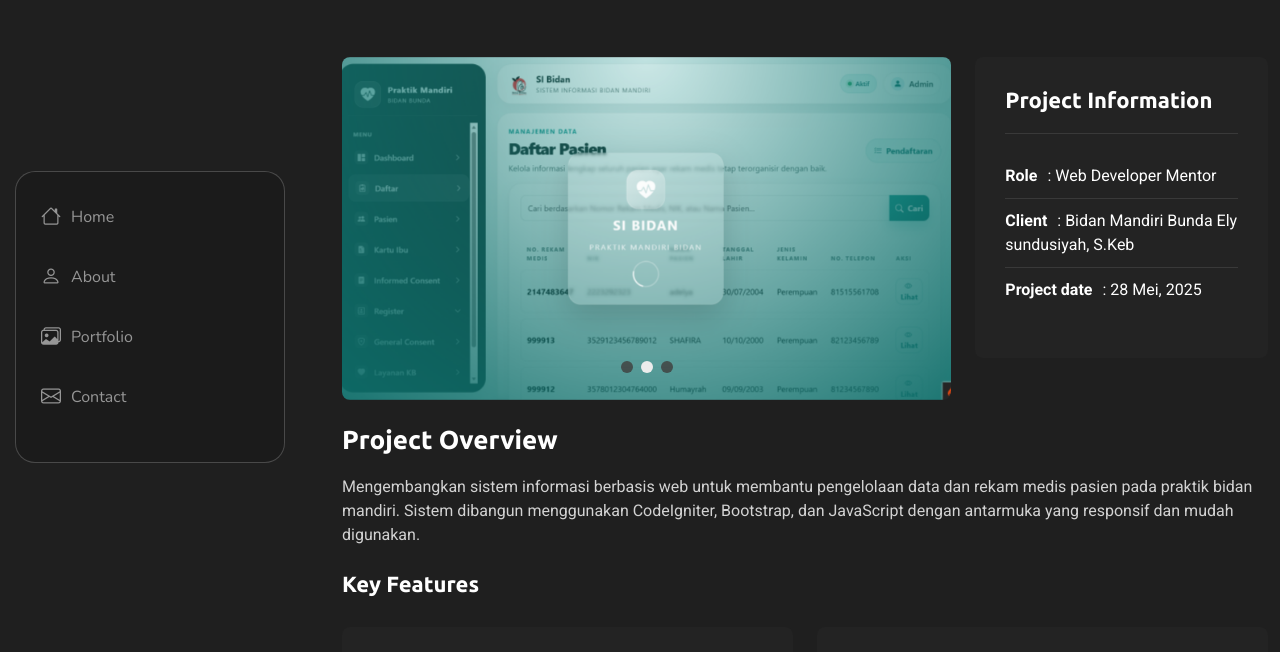
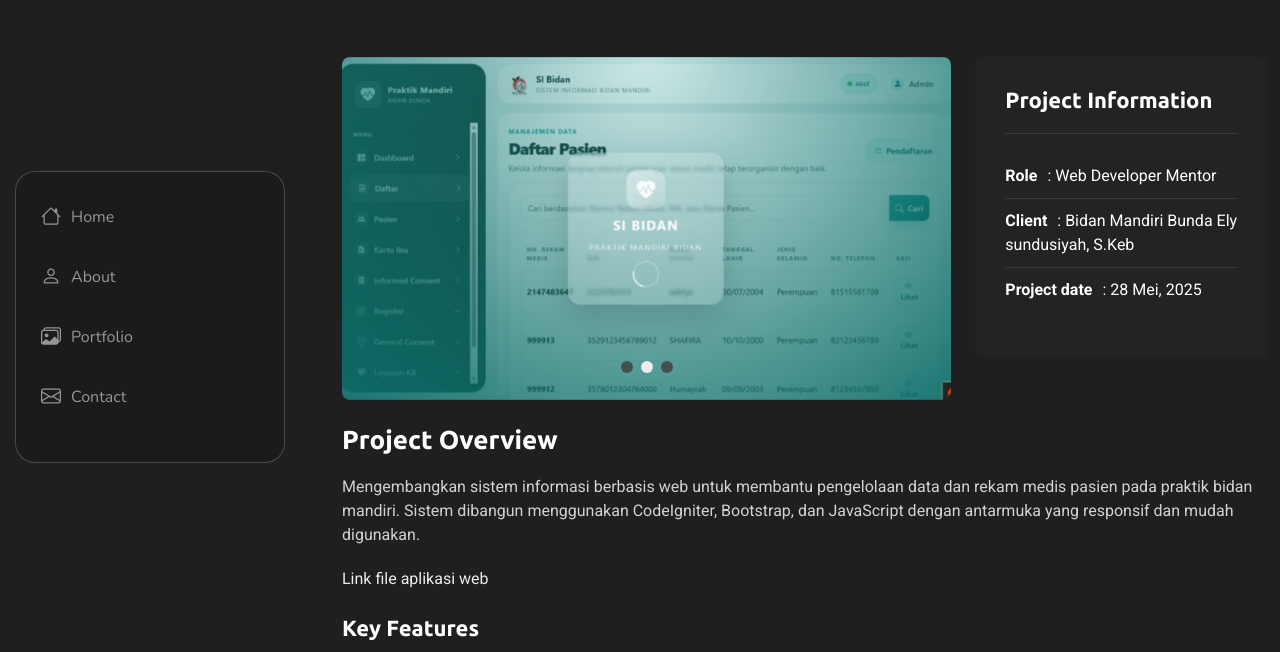
Before and after one commit to riyansyah19/riyansyah19.github.io, a plain HTML site: page portfolio-details bidan.html in a window 1280 px wide. Shown: the part 83-735 px from the top of the page. Drawn offline with nearby package versions, Linux system fonts and the light colour scheme.

Commit message:
update bidan

```diff
--- a/portfolio-details bidan.html
+++ b/portfolio-details bidan.html
@@ -160,6 +160,7 @@
               <p>
                 Mengembangkan sistem informasi berbasis web untuk membantu pengelolaan data dan rekam medis pasien pada praktik bidan mandiri. Sistem dibangun menggunakan CodeIgniter, Bootstrap, dan JavaScript dengan antarmuka yang responsif dan mudah digunakan.
               </p>
+              <a href="https://github.com/riyansyah19/bidan">Link file aplikasi web</a>
               <!-- <p>
                 Amet consequatur qui dolore veniam voluptatem voluptatem sit. Non aspernatur atque natus ut cum nam et. Praesentium error dolores rerum minus sequi quia veritatis eum. Eos et doloribus doloremque nesciunt molestiae laboriosam.
               </p> -->
```
